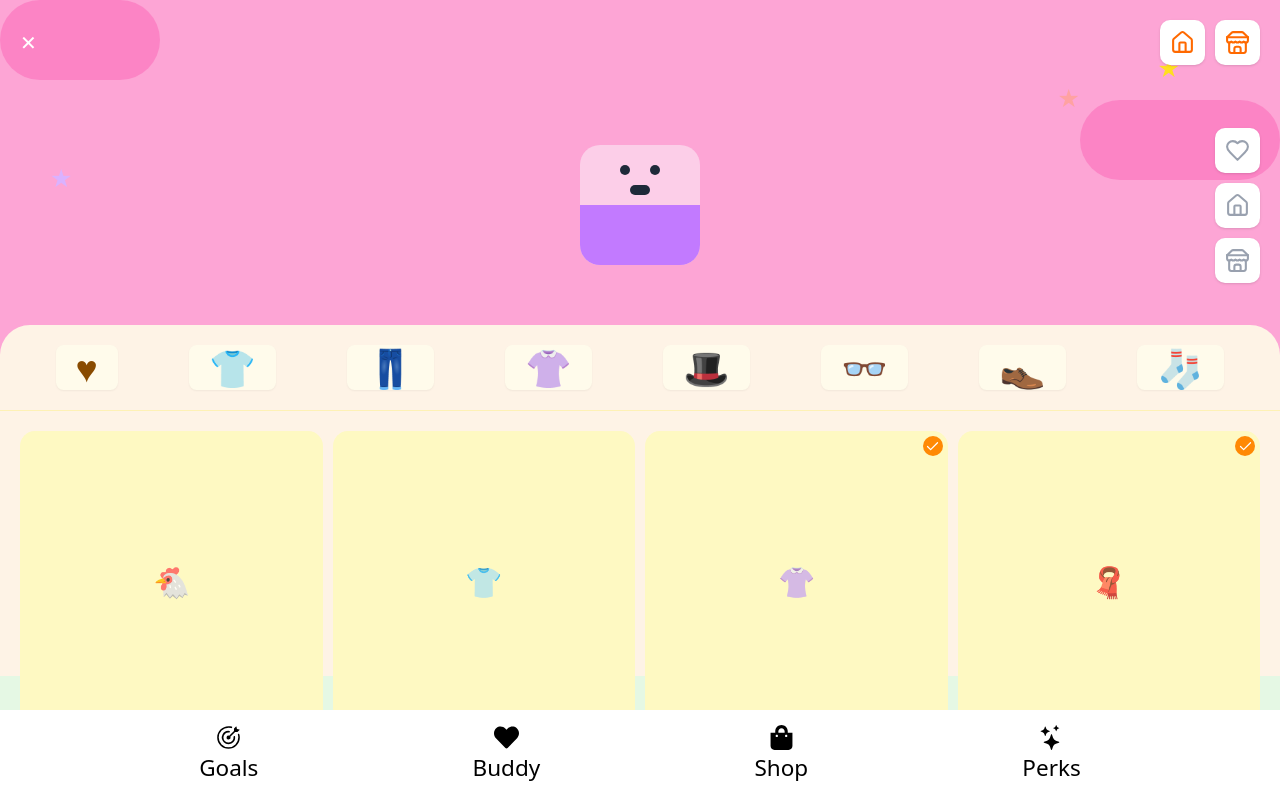
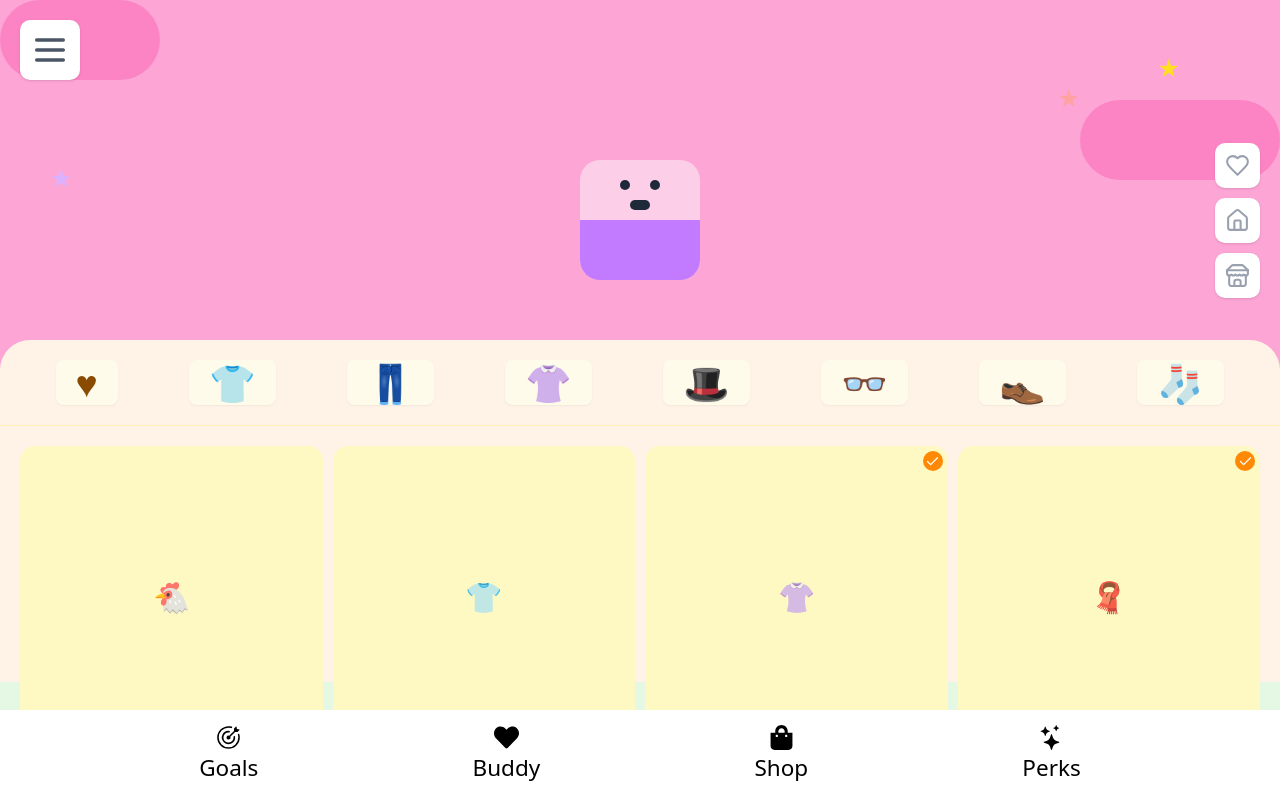
Before and after one commit to JindoKimKor/Conhacks-Team-Force-Push, a React (Vite) app in the folder client/: page /shop in a window 1280 px wide. Shown: the top 798 px of the page. Built offline with nearby package versions, Linux system fonts and the light colour scheme.

Commit message:
TFP-26 shifted menu button

```diff
--- a/client/src/pages/shop/Shop.tsx
+++ b/client/src/pages/shop/Shop.tsx
@@ -6,6 +6,7 @@ import {
   Check,
   Heart,
   Home,
+  Menu,
   Paintbrush,
   PawPrint,
   Sofa,
@@ -58,14 +59,10 @@ export default function Shop() {
 
       {/* Top Icons */}
       <div className="relative z-10 flex justify-between p-4">
-        <button className="text-white">✕</button>
         <div className="flex gap-2">
-          <button className="bg-white p-2 rounded-lg shadow-sm">
-            <Home className="h-5 w-5 text-orange-500" />
-          </button>
-          <button className="bg-white p-2 rounded-lg shadow-sm">
-            <Store className="h-5 w-5 text-orange-500" />
-          </button>
+          <Button className="bg-white aspect-square size-12 rounded-lg shadow-sm hover:bg-amber-50">
+            <Menu className="size-8 text-gray-600" />
+          </Button>
         </div>
       </div>
 
```
